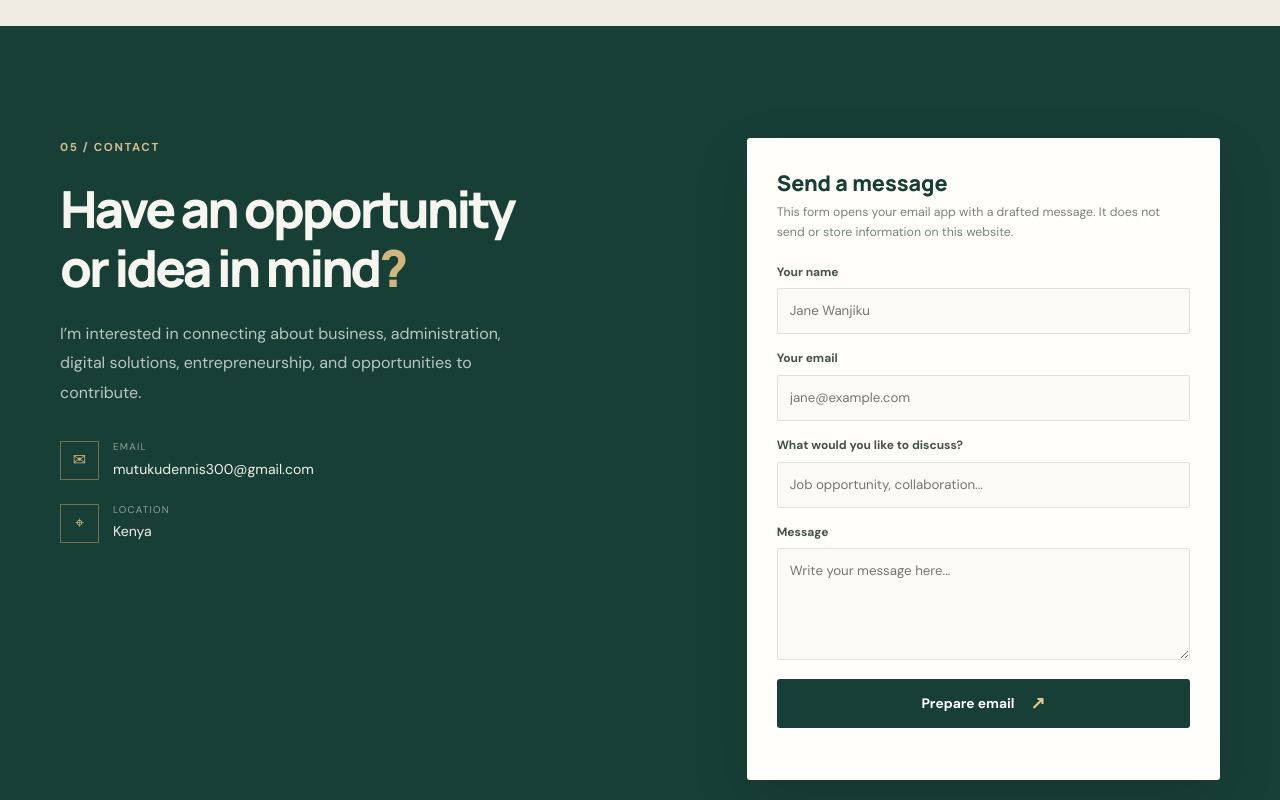
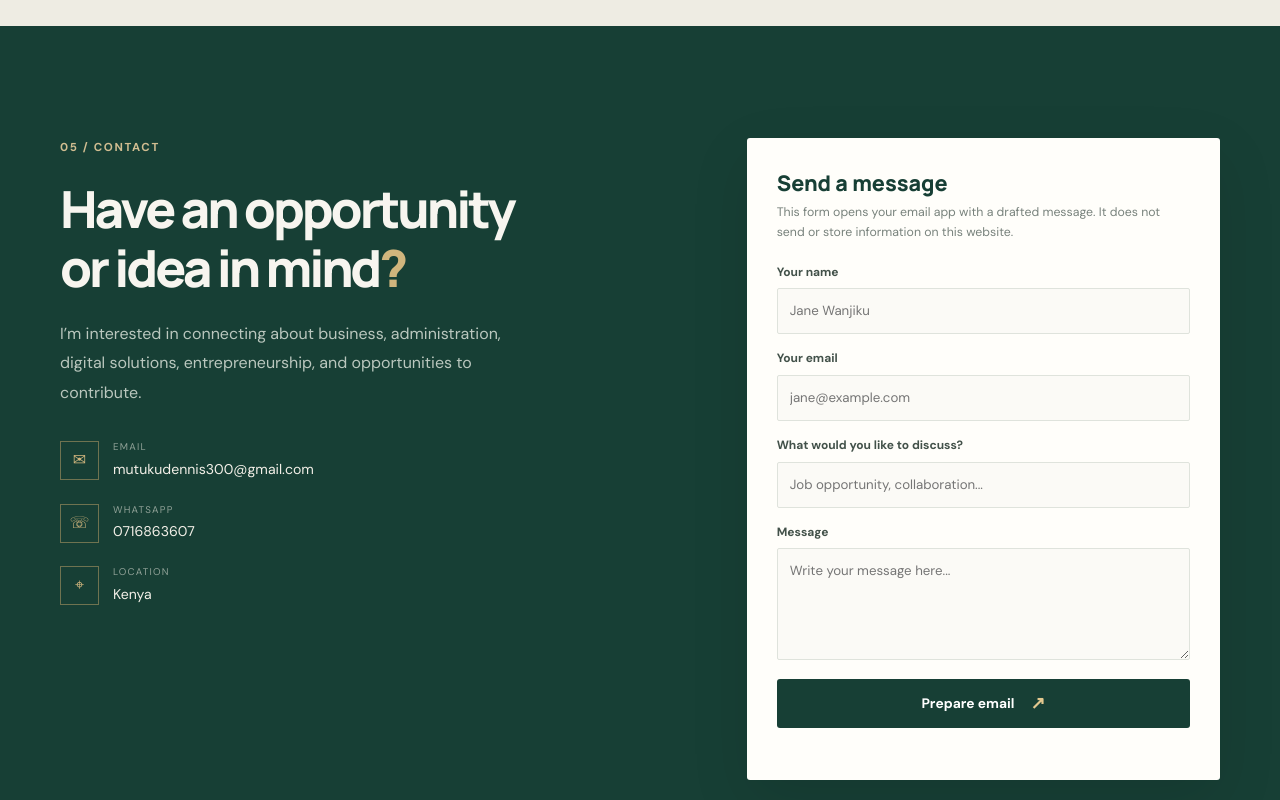
Before and after one commit to mutukudennis300/Portfolio, a plain HTML site: page index.html in a window 1280 px wide. Shown: the part 4560-5360 px from the top of the page. Drawn offline with Linux system fonts and the light colour scheme.

Commit message:
Add WhatsApp contact link
Co-authored-by: Copilot <223556219+Copilot@users.noreply.github.com>

```diff
--- a/index.html
+++ b/index.html
@@ -148,7 +148,7 @@
 
     <section class="contact-section section" id="contact">
       <div class="container contact-grid">
-        <div class="contact-copy reveal"><p class="eyebrow">05 / CONTACT</p><h2>Have an opportunity<br>or idea in mind<span>?</span></h2><p>I’m interested in connecting about business, administration, digital solutions, entrepreneurship, and opportunities to contribute.</p><div class="contact-detail"><span class="contact-symbol">✉</span><div><small>EMAIL</small><a href="mailto:mutukudennis300@gmail.com" id="emailLink">mutukudennis300@gmail.com</a></div></div><div class="contact-detail"><span class="contact-symbol">⌖</span><div><small>LOCATION</small><span>Kenya</span></div></div></div>
+        <div class="contact-copy reveal"><p class="eyebrow">05 / CONTACT</p><h2>Have an opportunity<br>or idea in mind<span>?</span></h2><p>I’m interested in connecting about business, administration, digital solutions, entrepreneurship, and opportunities to contribute.</p><div class="contact-detail"><span class="contact-symbol">✉</span><div><small>EMAIL</small><a href="mailto:mutukudennis300@gmail.com" id="emailLink">mutukudennis300@gmail.com</a></div></div><div class="contact-detail"><span class="contact-symbol">☏</span><div><small>WHATSAPP</small><a href="https://wa.me/254716863607" target="_blank" rel="noopener noreferrer" aria-label="Chat with Mutuku on WhatsApp at 0716863607">0716863607</a></div></div><div class="contact-detail"><span class="contact-symbol">⌖</span><div><small>LOCATION</small><span>Kenya</span></div></div></div>
         <form class="contact-form reveal" id="contactForm">
           <h3>Send a message</h3>
           <p>This form opens your email app with a drafted message. It does not send or store information on this website.</p>
```
Also changed, not shown: 1 other file.
